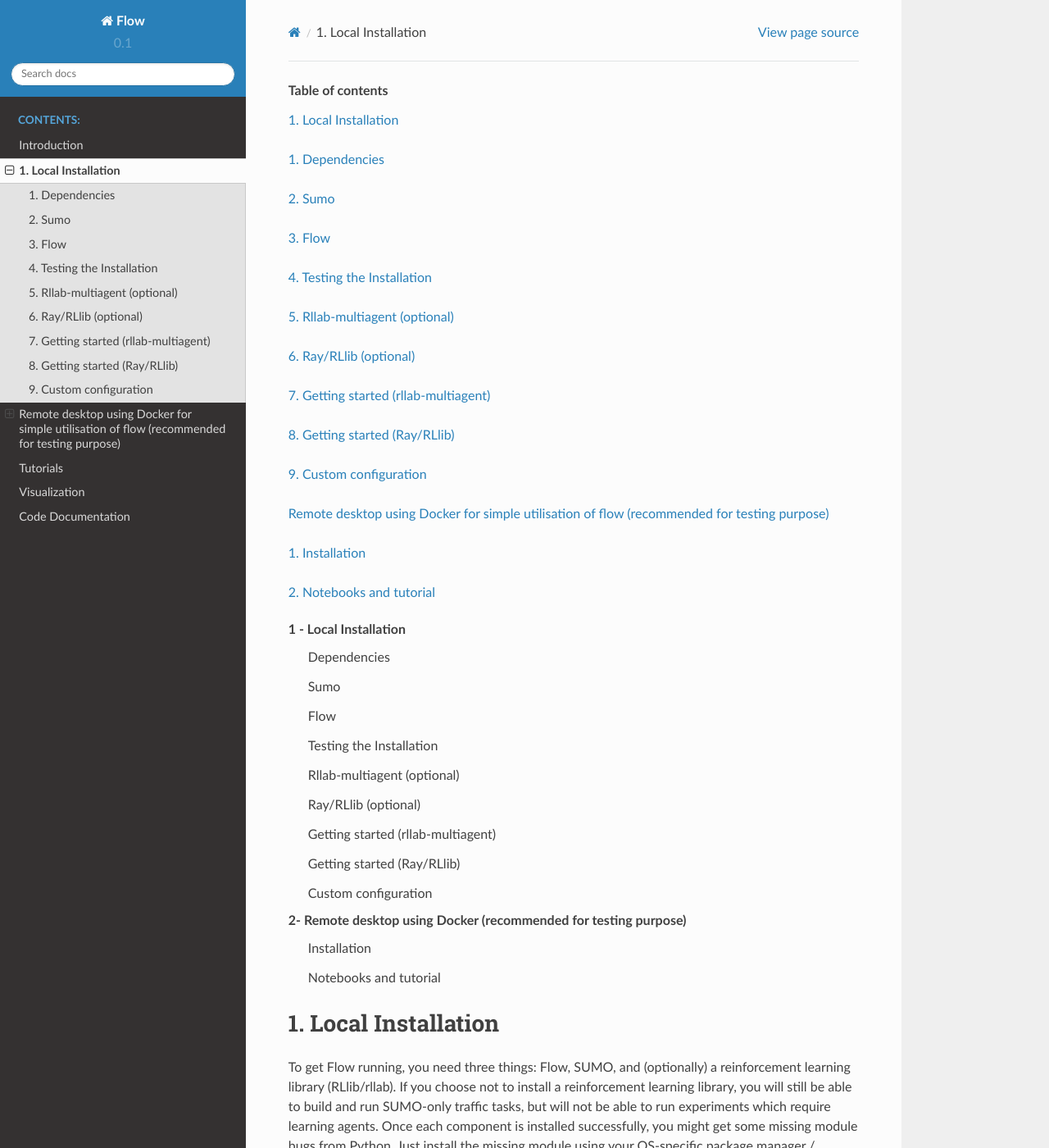
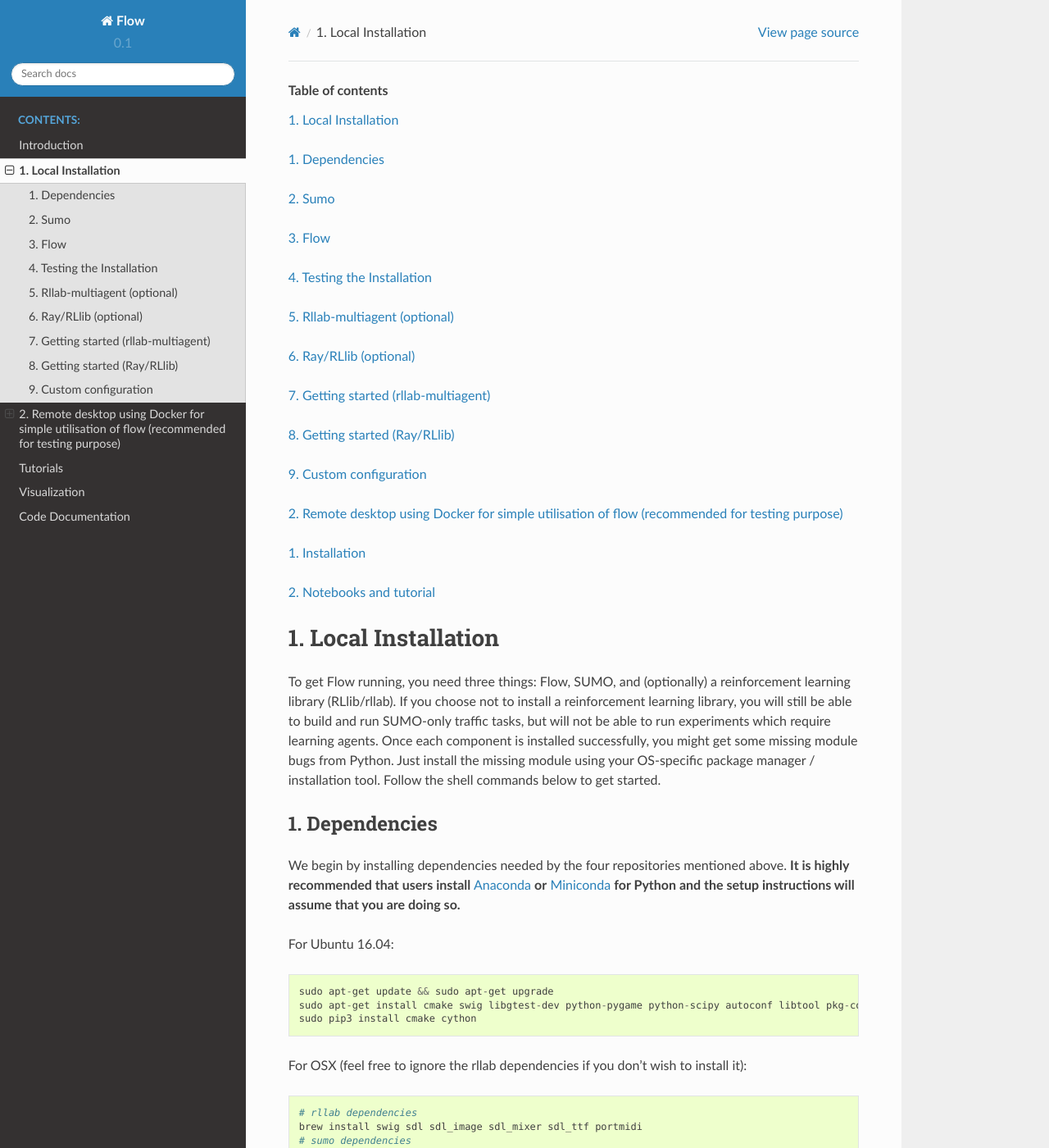
Before and after one commit to flow-project/flow, a Sphinx documentation site: the page built from docs/source/flow_setup.rst, in a window 1280 px wide and 1400 px high. Shown: the whole window at 82% size. Built offline with Sphinx 7.4.7 and the Read the Docs theme 2.0.0, drawn with Linux system fonts in a browser that asks for light colours; formulas are drawn with MathJax 3; some of the changed text lies outside the part shown.

Commit message:
Update flow_setup.rst

```diff
--- a/docs/source/flow_setup.rst
+++ b/docs/source/flow_setup.rst
@@ -1,19 +1,4 @@
 .. contents:: Table of contents
-
-1 - Local Installation
-    A. Dependencies
-    B. Sumo
-    C. Flow
-    D. Testing the Installation
-    E. Rllab-multiagent (optional)
-    F. Ray/RLlib (optional)
-    G. Getting started (rllab-multiagent)
-    H. Getting started (Ray/RLlib)
-    I. Custom configuration
-
-2- Remote desktop using Docker (recommended for testing purpose)
-    a. Installation
-    b. Notebooks and tutorial
 
 
 1.  Local Installation
@@ -255,7 +240,7 @@
     cp flow/core/config.template.py flow/core/config.py  # Create template for users using pycharm
 
 
-Remote desktop using Docker for simple utilisation of flow (recommended for testing purpose)
+2. Remote desktop using Docker for simple utilisation of flow (recommended for testing purpose)
 ******************
 
 1. Installation
```
